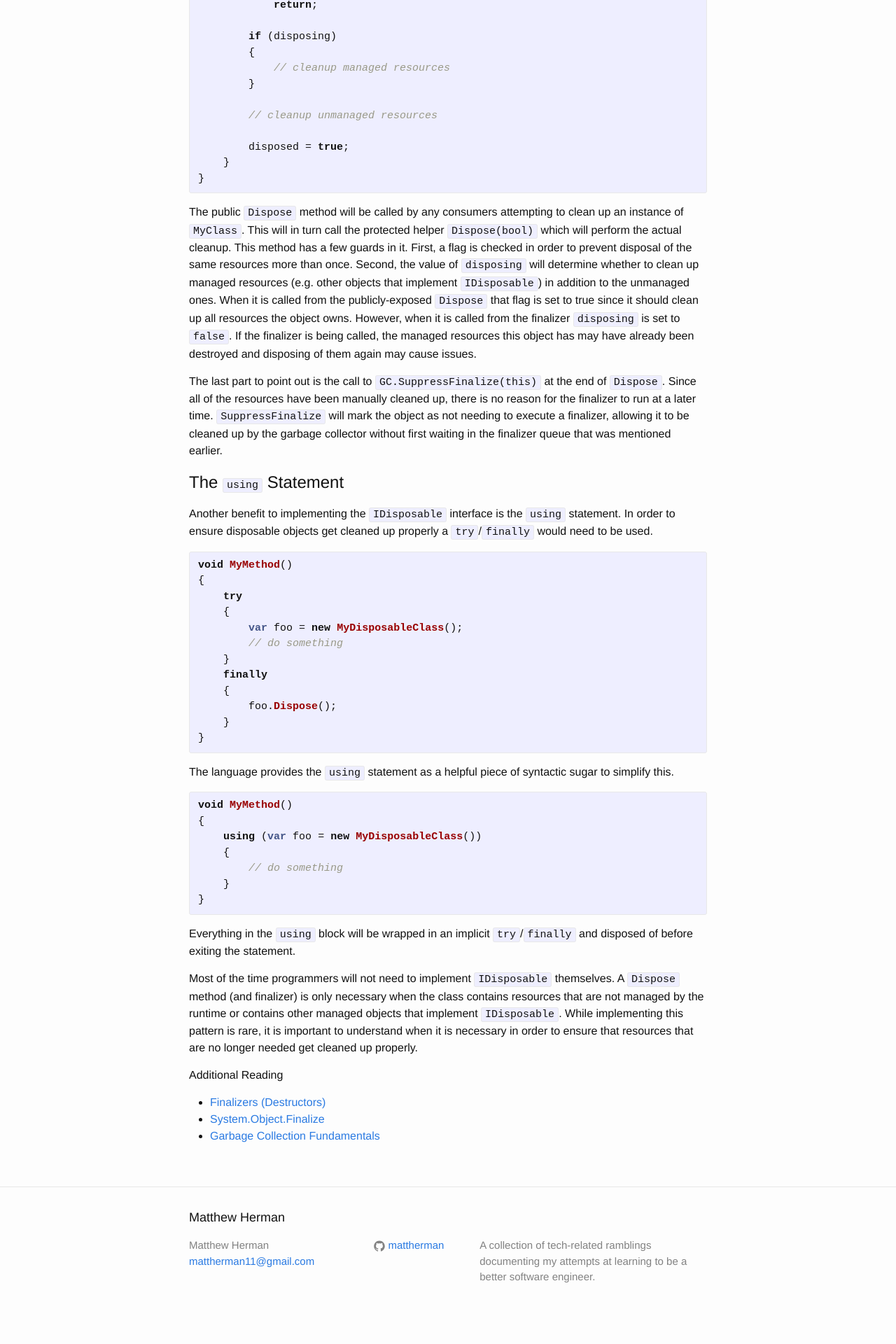
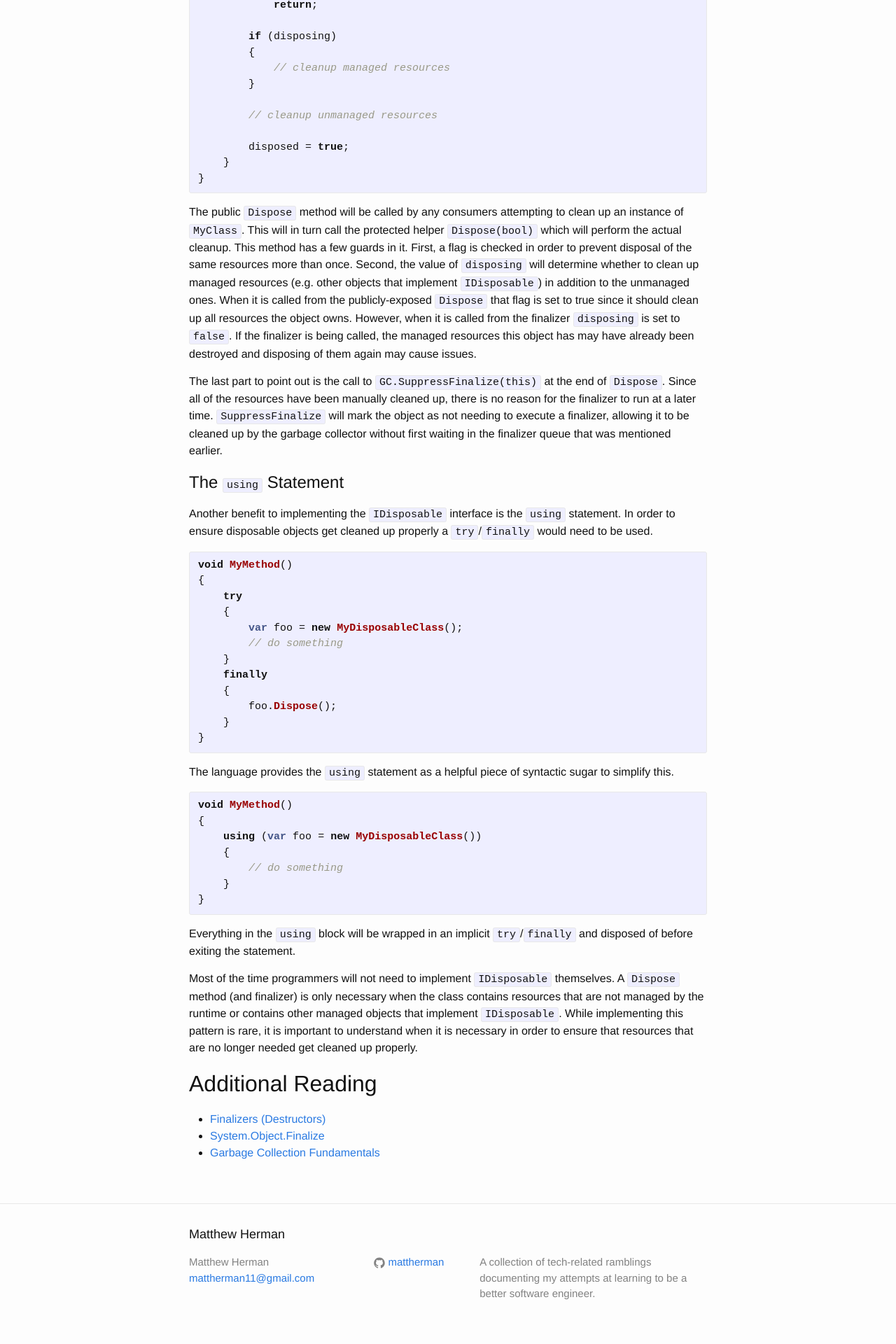
Before and after one commit to mattherman/website, a Jekyll site: the page built from _posts/2019-12-16-csharp-finalizer.markdown, in a window 1280 px wide. Shown: the part 1715-3635 px from the top of the page at 70% size. Built offline with Jekyll 4.4.1, drawn with Linux system fonts in a browser that asks for light colours; before the commit the page ends 3611 px from its top, so only the background shows below that.

```diff
--- a/_posts/2019-12-16-csharp-finalizer.markdown
+++ b/_posts/2019-12-16-csharp-finalizer.markdown
@@ -106,7 +106,7 @@ Everything in the `using` block will be wrapped in an implicit `try`/`finally` a
 
 Most of the time programmers will not need to implement `IDisposable` themselves. A `Dispose` method (and finalizer) is only necessary when the class contains resources that are not managed by the runtime or contains other managed objects that implement `IDisposable`. While implementing this pattern is rare, it is important to understand when it is necessary in order to ensure that resources that are no longer needed get cleaned up properly.
 
-Additional Reading
+## Additional Reading
 * [Finalizers (Destructors)][destructors]
 * [System.Object.Finalize][object-finalize]
 * [Garbage Collection Fundamentals][gc]
```
